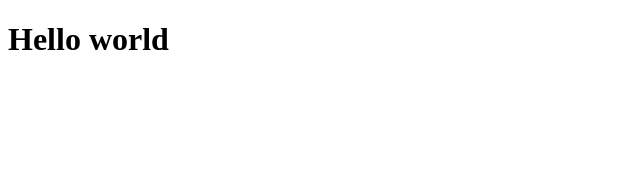
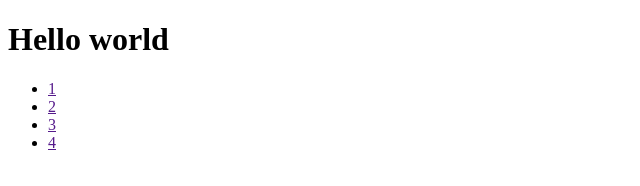
Before and after one commit to MuraPro/Start, a plain HTML site: page index.html in a window 1280 px wide. Shown: the full height of the page, 0-640 px from the left. Drawn offline with Linux system fonts and the light colour scheme.

Commit message:
chanche data index

```diff
--- a/index.html
+++ b/index.html
@@ -7,5 +7,13 @@
 </head>
 <body>
     <h1>Hello world</h1>
+
+    <ul>
+        <li><a href="">1</a></li>
+        <li><a href="">2</a></li>
+        <li><a href="">3</a></li>
+        <li><a href="">4</a></li>
+
+    </ul>
 </body>
 </html>
```
